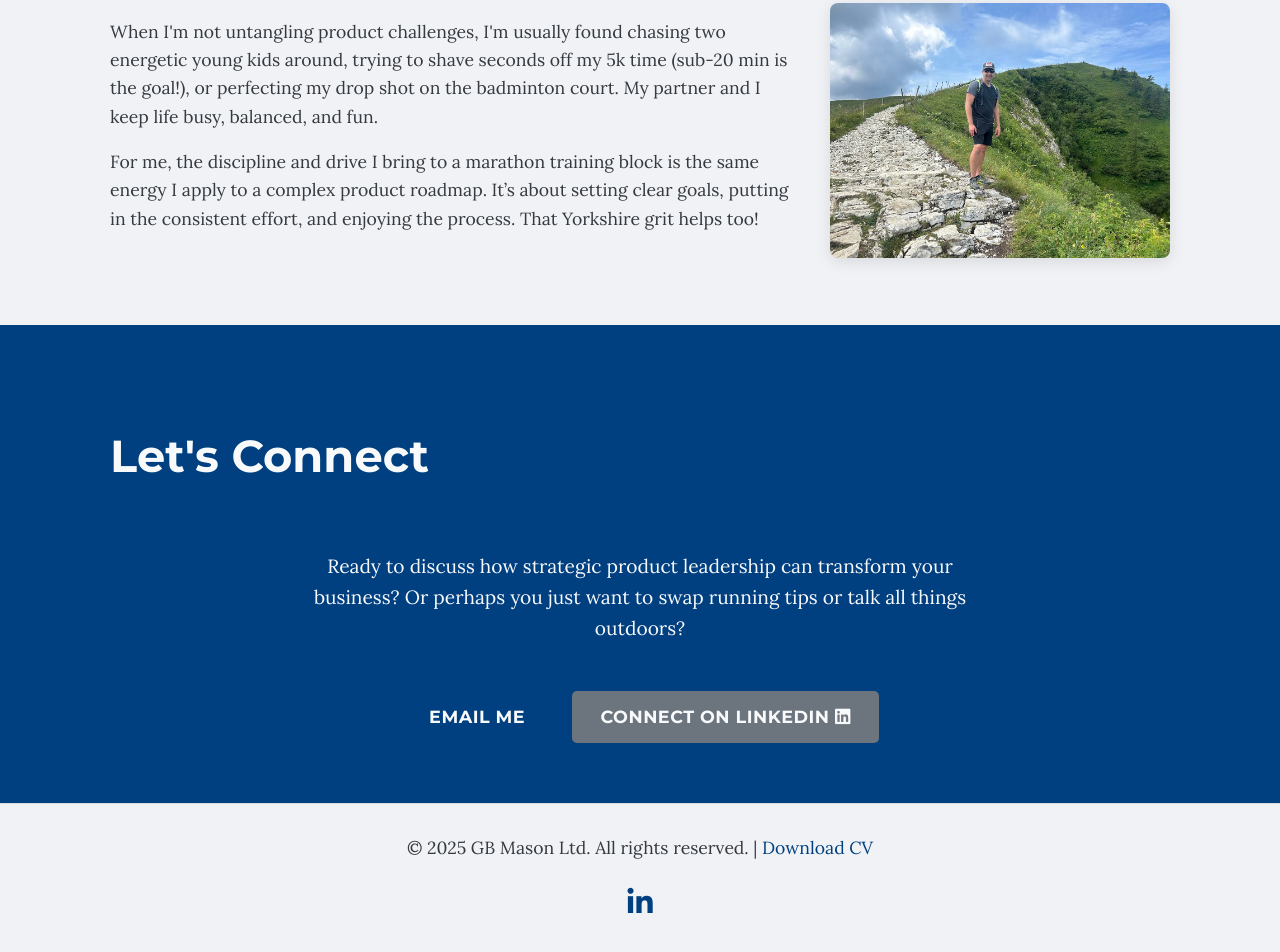
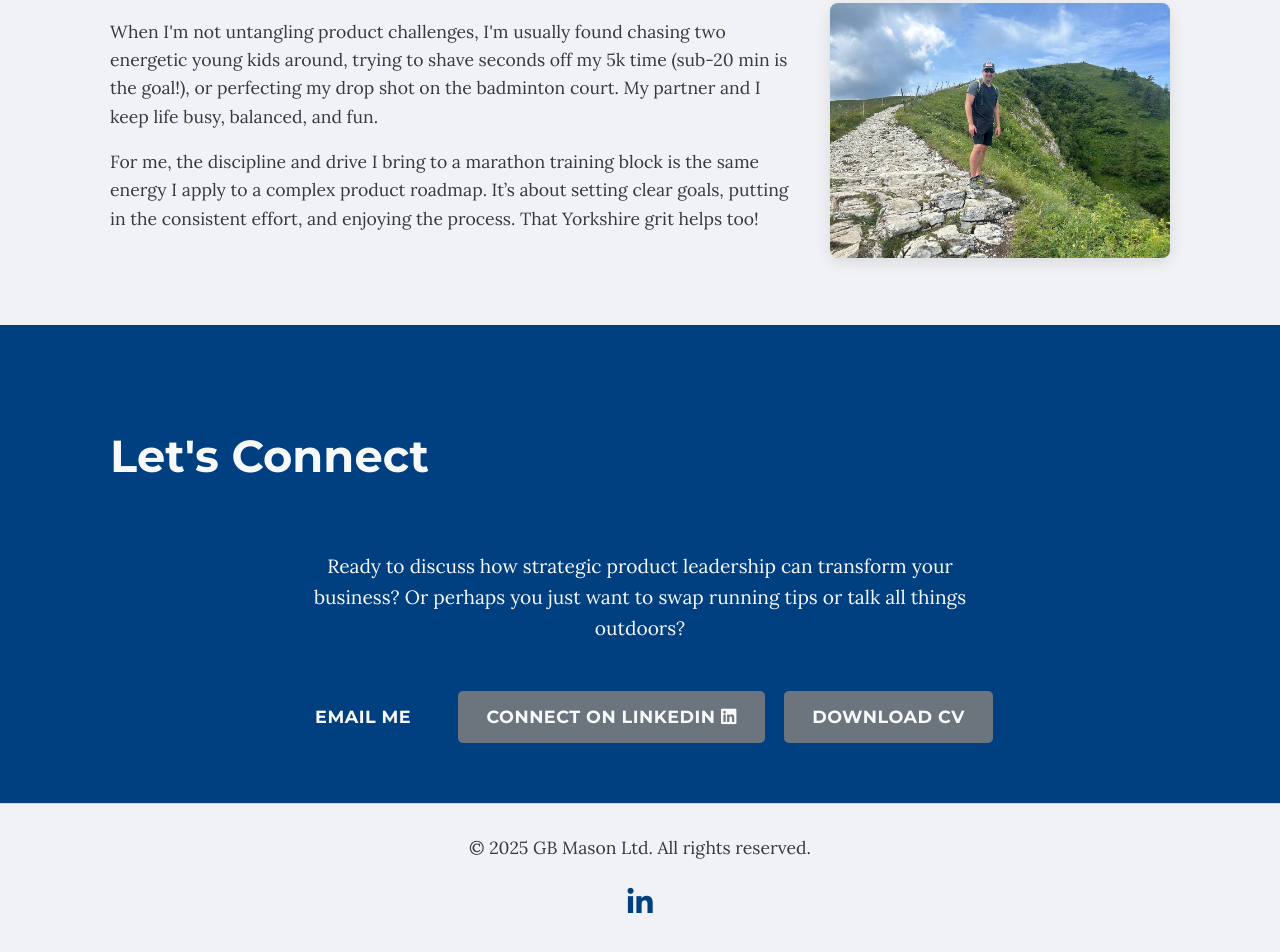
Before and after one commit to GB-Mason/gbmason.github.io, a plain HTML site: page index.html in a window 1280 px wide. Shown: the part 2819-3771 px from the top of the page. Drawn offline with Linux system fonts and the light colour scheme.

Commit message:
Update index.html
Email address and CV Update

```diff
--- a/index.html
+++ b/index.html
@@ -109,15 +109,16 @@
             <div class="container">
                 <h2>Let's Connect</h2>
                 <p>Ready to discuss how strategic product leadership can transform your business? Or perhaps you just want to swap running tips or talk all things outdoors?</p>
-                <a href="mailto:your_email@example.com" class="btn btn-primary">Email Me</a>
+                <a href="mailto:jsmason@gmail.com" class="btn btn-primary">Email Me</a>
                 <a href="https://www.linkedin.com/in/james-mason-a2317442/" target="_blank" class="btn btn-secondary">Connect on LinkedIn <i class="fab fa-linkedin"></i></a>
+                <a href="files/JamesMasonCV.pdf" target="_blank" class="btn btn-secondary">Download CV</a>
             </div>
         </section>
     </main>
 
     <footer class="footer">
         <div class="container">
-            <p>&copy; 2025 GB Mason Ltd. All rights reserved. | <a href="documents/james-mason-cv.pdf" target="_blank" style="color: var(--primary-color);">Download CV</a></p>
+            <p>&copy; 2025 GB Mason Ltd. All rights reserved.</p>
             <div class="social-links">
                 <a href="https://www.linkedin.com/in/james-mason-a2317442/" target="_blank"><i class="fab fa-linkedin-in"></i></a>
             </div>
```
